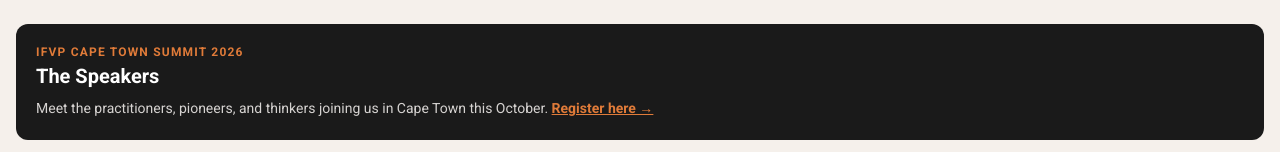
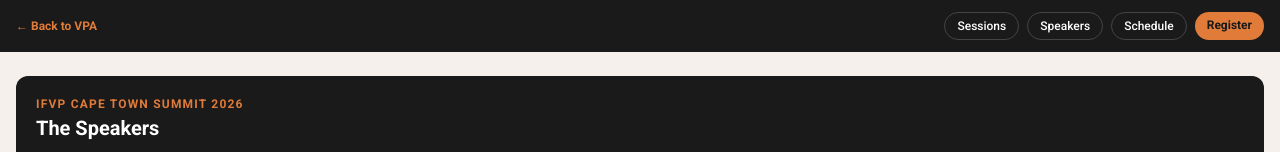
Before and after one commit to deonhanns/vpa-session-interest, a Next.js app: page /speakers in a window 1280 px wide. Shown: the top 152 px of the page. Built offline with nearby package versions, Linux system fonts and the light colour scheme.

Commit message:
Add nav bar with Sessions, Speakers, Schedule, and Register links to root layout

```diff
--- a/app/layout.tsx
+++ b/app/layout.tsx
@@ -1,6 +1,7 @@
 import type { Metadata } from "next";
 import { Roboto } from "next/font/google";
 import "./globals.css";
+import Link from "next/link";
 
 const roboto = Roboto({
   subsets: ["latin"],
@@ -8,14 +9,33 @@ const roboto = Roboto({
 });
 
 export const metadata: Metadata = {
-  title: "IFVP Summit 2026 — Session Interest",
-  description: "Express your interest in sessions at the IFVP Cape Town Summit 2026",
+  title: "IFVP Summit 2026 - Return to Africa",
+  description: "Sessions, speakers and registration for the IFVP International Summit 2026 in Cape Town",
 };
 
 export default function RootLayout({ children }: { children: React.ReactNode }) {
   return (
     <html lang="en">
       <body className={`${roboto.className} text-gray-900 antialiased`} style={{background:"#F5F0EB"}}>
+        <nav style={{background:"#1A1A1A", padding:"12px 16px", display:"flex", alignItems:"center", justifyContent:"space-between", gap:"8px"}}>
+          <a href="https://www.visualpractitionersafrica.com" target="_blank" rel="noopener noreferrer" style={{color:"#E07B39", fontSize:"12px", fontWeight:"600", textDecoration:"none"}}>
+            ← Back to VPA
+          </a>
+          <div style={{display:"flex", gap:"8px"}}>
+            <Link href="/" style={{color:"white", fontSize:"12px", fontWeight:"500", textDecoration:"none", padding:"4px 12px", borderRadius:"20px", border:"1px solid #444"}}>
+              Sessions
+            </Link>
+            <Link href="/speakers" style={{color:"white", fontSize:"12px", fontWeight:"500", textDecoration:"none", padding:"4px 12px", borderRadius:"20px", border:"1px solid #444"}}>
+              Speakers
+            </Link>
+            <Link href="/schedule" style={{color:"white", fontSize:"12px", fontWeight:"500", textDecoration:"none", padding:"4px 12px", borderRadius:"20px", border:"1px solid #444"}}>
+              Schedule
+            </Link>
+            <a href="https://book.stripe.com/14AaEZ6ZE6N88ql1eJ5Rm02" target="_blank" rel="noopener noreferrer" style={{color:"#1A1A1A", fontSize:"12px", fontWeight:"700", textDecoration:"none", padding:"4px 12px", borderRadius:"20px", background:"#E07B39"}}>
+              Register
+            </a>
+          </div>
+        </nav>
         {children}
       </body>
     </html>
```
